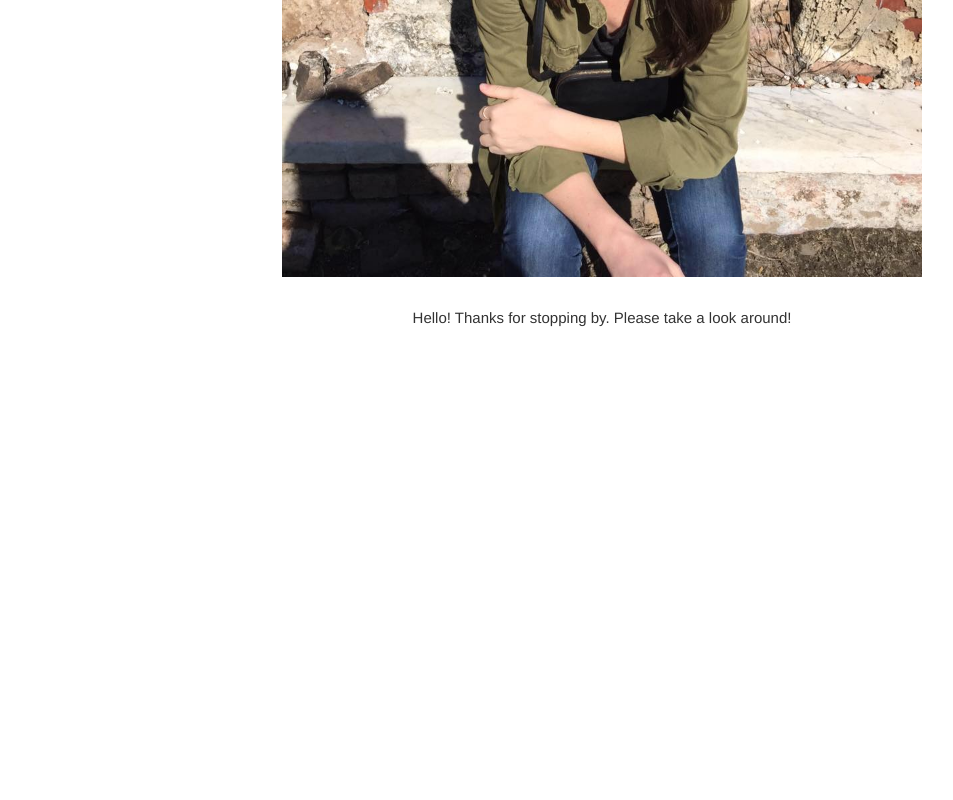
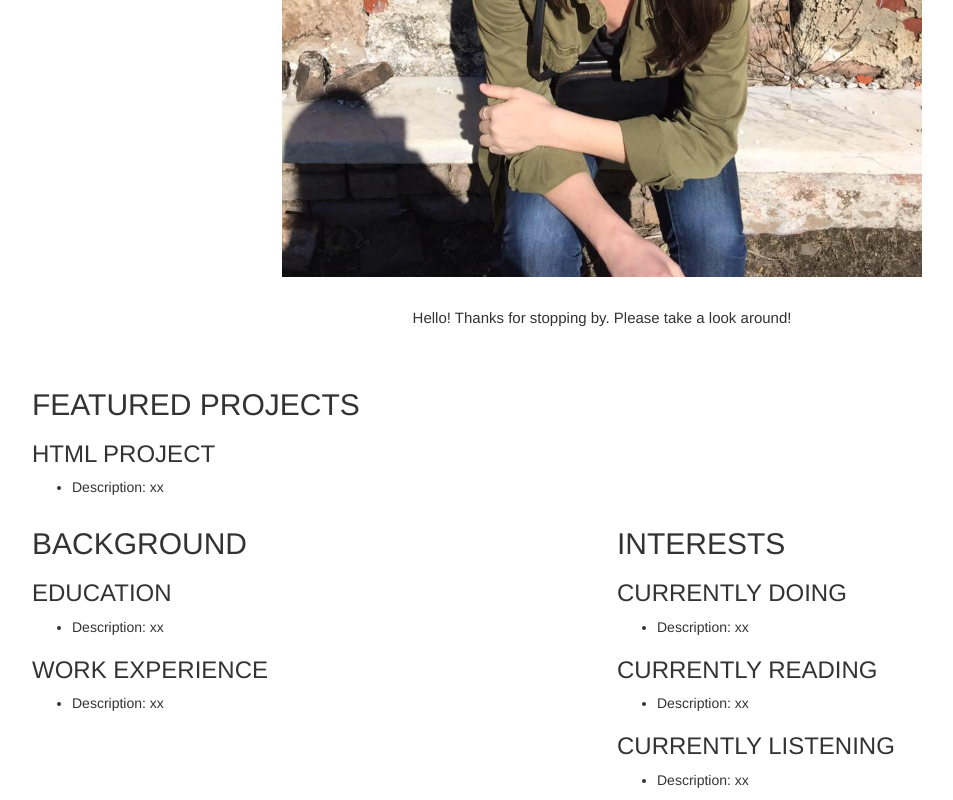
Before and after one commit to summersmaggie/portfolio-landing-page, a plain HTML site: page index.html in a window 1280 px wide. Shown: the part 457-1257 px from the top of the page, without its empty margins (38-991 px from the left). Before the commit the page ends 825 px from the top, so only its background shows below. Drawn offline with Linux system fonts and the light colour scheme.

Commit message:
add rows and columns

```diff
--- a/index.html
+++ b/index.html
@@ -20,6 +20,50 @@
       <p>Hello! Thanks for stopping by. Please take a look around!</p>
     </div>
 
+    <div class="container">
+      <div class="row">
+        <div class="col-md-12">
+          <h2>FEATURED PROJECTS</h2>
+          <h3>HTML PROJECT</h3>
+            <ul>
+              <li>Description: xx</li>
+            </ul>
+
+        </div>
+      </div>
+    </div>
+
+    <div class="container">
+      <div class="row">
+        <div class="col-md-6">
+          <h2>BACKGROUND</h2>
+          <h3>EDUCATION</h3>
+            <ul>
+              <li>Description: xx</li>
+            </ul>
+          <h3>WORK EXPERIENCE</h3>
+            <ul>
+              <li>Description: xx</li>
+            </ul>
+        </div>
+        <div class="col-md-6">
+          <h2>INTERESTS</h2>
+          <h3>CURRENTLY DOING</h3>
+            <ul>
+              <li>Description: xx</li>
+            </ul>
+          <h3>CURRENTLY READING</h3>
+            <ul>
+              <li>Description: xx</li>
+            </ul>
+          <h3>CURRENTLY LISTENING</h3>
+            <ul>
+              <li>Description: xx</li>
+            </ul>
+        </div>
+      </div>
+    </div>
+
 
   </body>
 </html>
```
